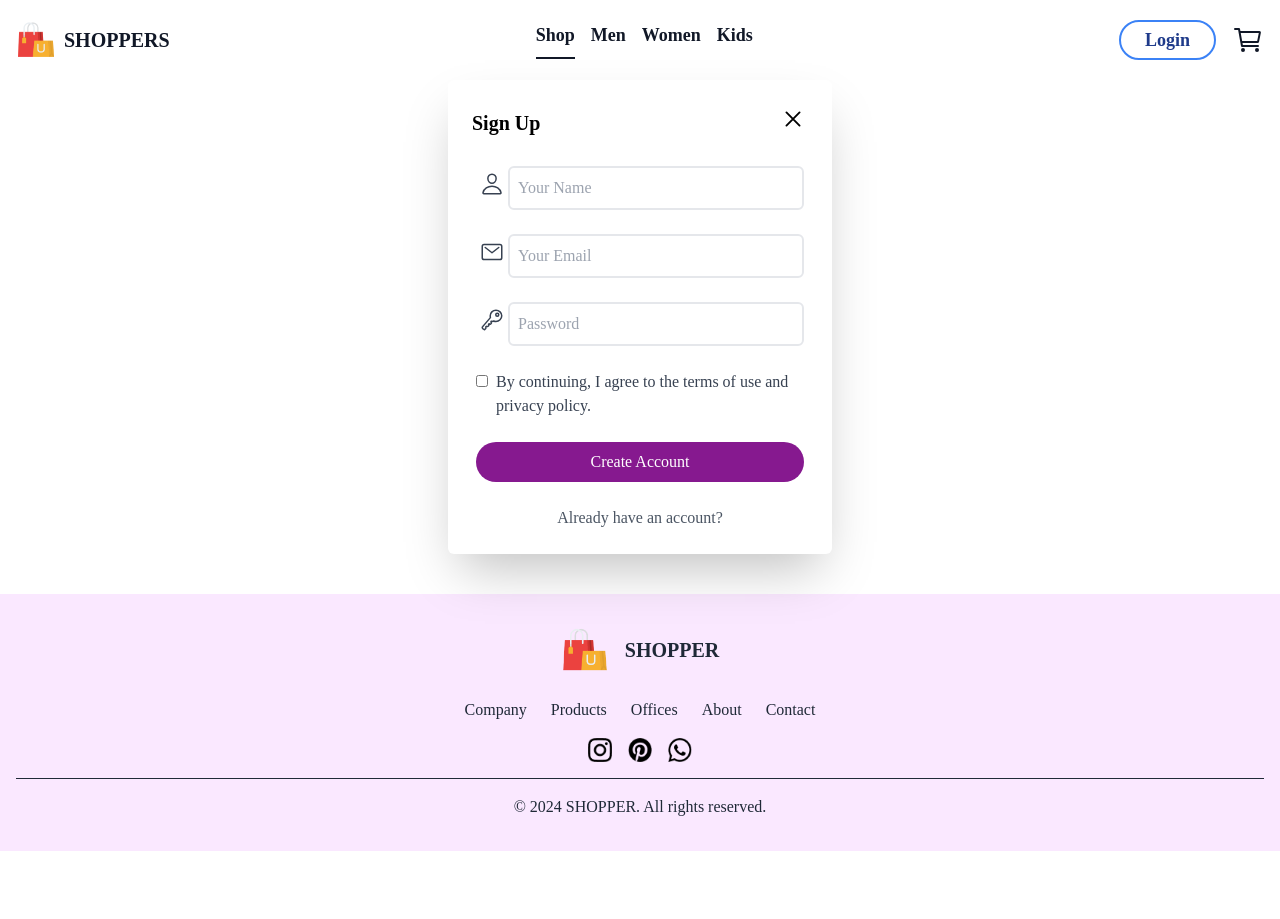
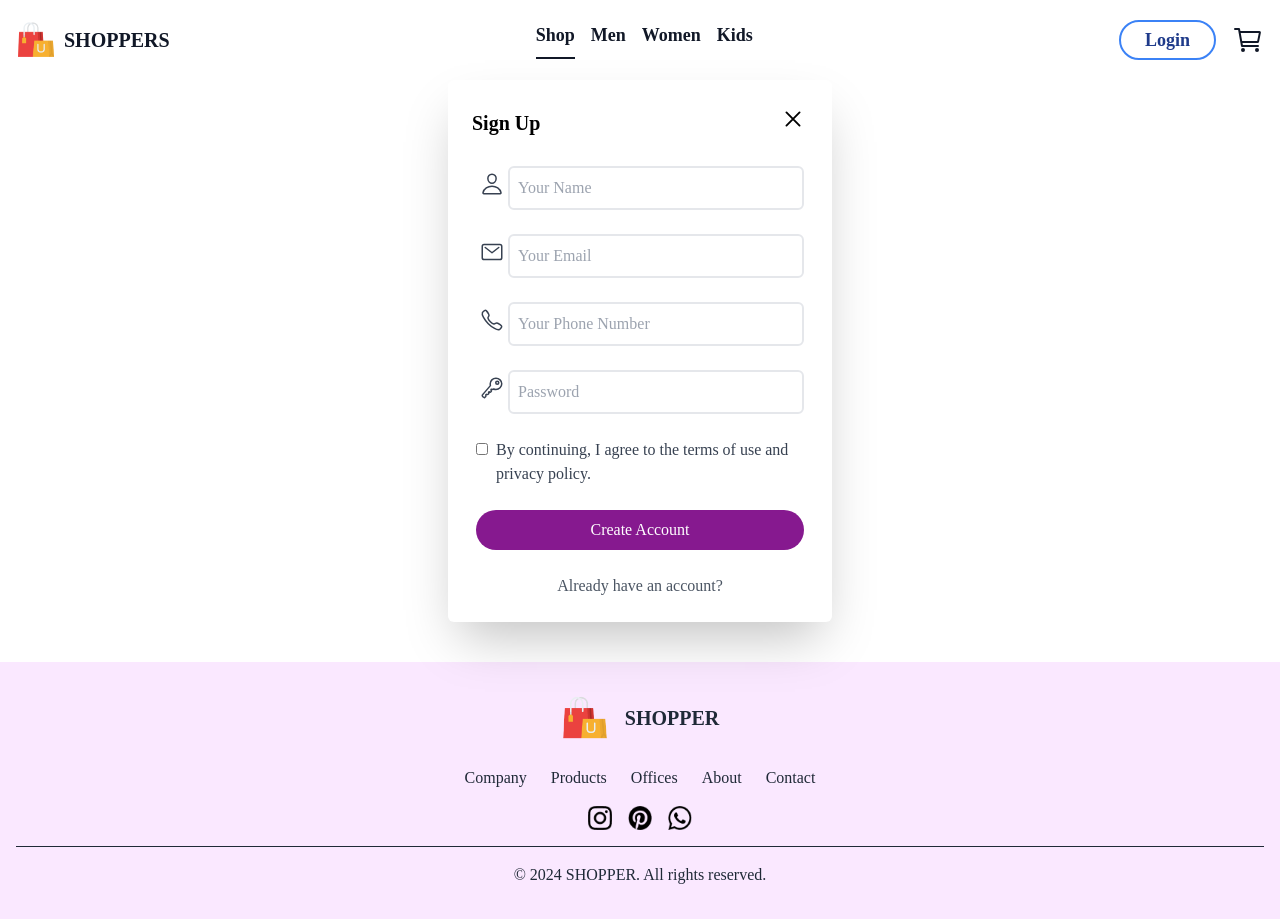
Before and after one commit to alfasierraconnects/e-commerce-app-react, a React (Create React App) app: page /signup in a window 1280 px wide. Before the commit the page ends 851 px from the top, so only its background shows below. Built offline with nearby package versions, Linux system fonts and the light colour scheme; no server answers.

Commit message:
Added Create New User functionality

```diff
--- a/src/Appwrite/AuthContext.js
+++ b/src/Appwrite/AuthContext.js
@@ -1,11 +1,10 @@
 import { useContext, createContext, useEffect, useState } from "react";
 import { account } from "./appwriteConfig";
-// import { useNavigate } from "react-router-dom";
+import { ID } from "appwrite";
 
 const AuthContext = createContext();
 
 export const AuthContextProvider = (props) => {
-  // const navigate = useNavigate();
   const [loading, setLoading] = useState(false);
   const [user, setUser] = useState(null);
 
@@ -38,6 +37,27 @@ export const AuthContextProvider = (props) => {
     setUser(null);
   };
 
+  const signupUser = async (userInfo) => {
+    setLoading(true);
+    try {
+      let response = await account.create(
+        ID.unique(),
+        userInfo.email,
+        userInfo.password,
+        userInfo.name,
+        userInfo.phone
+      );
+      console.log(response);
+
+      await account.createEmailSession(userInfo.email, userInfo.password);
+      let accountDetails = await account.get();
+      setUser(accountDetails);
+    } catch (error) {
+      console.log(error);
+    }
+    setLoading(false);
+  };
+
   const checkUserStatus = async () => {
     setLoading(true);
     try {
@@ -54,6 +74,7 @@ export const AuthContextProvider = (props) => {
     user,
     loginUser,
     logoutUser,
+    signupUser,
     checkUserStatus,
   };
 
--- a/src/pages/Login.js
+++ b/src/pages/Login.js
@@ -18,7 +18,7 @@ const Login = () => {
 
   useEffect(() => {
     if (user) {
-      navigate(-1);
+      navigate("/");
     }
     // eslint-disable-next-line
   }, [user]);
--- a/src/pages/Signup.js
+++ b/src/pages/Signup.js
@@ -1,20 +1,29 @@
-import React, { useRef } from "react";
-import { useNavigate } from "react-router-dom";
+import React, { useRef, useEffect } from "react";
+import { Link, useNavigate } from "react-router-dom";
 import { useAuth } from "../Appwrite/AuthContext";
 
 const Signup = () => {
   const navigate = useNavigate();
-  const { signupUser } = useAuth();
+  const { user, signupUser } = useAuth();
   const signupValues = useRef();
 
   const handleSubmit = (e) => {
     e.preventDefault();
+    const name = signupValues.current.name.value;
     const email = signupValues.current.email.value;
+    const phone = signupValues.current.phone.value;
     const password = signupValues.current.password.value;
 
-    const userInfo = { email, password };
+    const userInfo = { name, email, phone, password };
     signupUser(userInfo);
   };
+
+  useEffect(() => {
+    if (user) {
+      navigate("/");
+    }
+    // eslint-disable-next-line
+  }, [user]);
 
   return (
     <div className="flex justify-center items-center">
@@ -38,6 +47,7 @@ const Signup = () => {
               <ion-icon name="person-outline"></ion-icon>
             </p>
             <input
+              name="name"
               className="flex-1 p-2 border-2 rounded-md outline-none focus:border-fuchsia-600"
               type="text"
               placeholder="Your Name"
@@ -54,6 +64,19 @@ const Signup = () => {
               className="flex-1 p-2 border-2 rounded-md outline-none focus:border-fuchsia-600"
               type="email"
               placeholder="Your Email"
+              required
+            />
+          </div>
+
+          <div className="flex items-center">
+            <p className="text-2xl text-gray-700 p-1">
+              <ion-icon name="call-outline"></ion-icon>
+            </p>
+            <input
+              name="phone"
+              className="flex-1 p-2 border-2 rounded-md outline-none focus:border-fuchsia-600"
+              type="tel"
+              placeholder="Your Phone Number"
               required
             />
           </div>
@@ -87,11 +110,14 @@ const Signup = () => {
           >
             Create Account
           </button>
+
+          <Link
+            to="/login"
+            className="text-center text-gray-600 hover:text-fuchsia-700 hover:font-semibold cursor-pointer"
+          >
+            Already have an account?
+          </Link>
         </div>
-
-        <p className="mt-6 text-center text-gray-600 hover:text-fuchsia-700 hover:font-semibold cursor-pointer">
-          Already have an account?
-        </p>
       </form>
     </div>
   );
```
